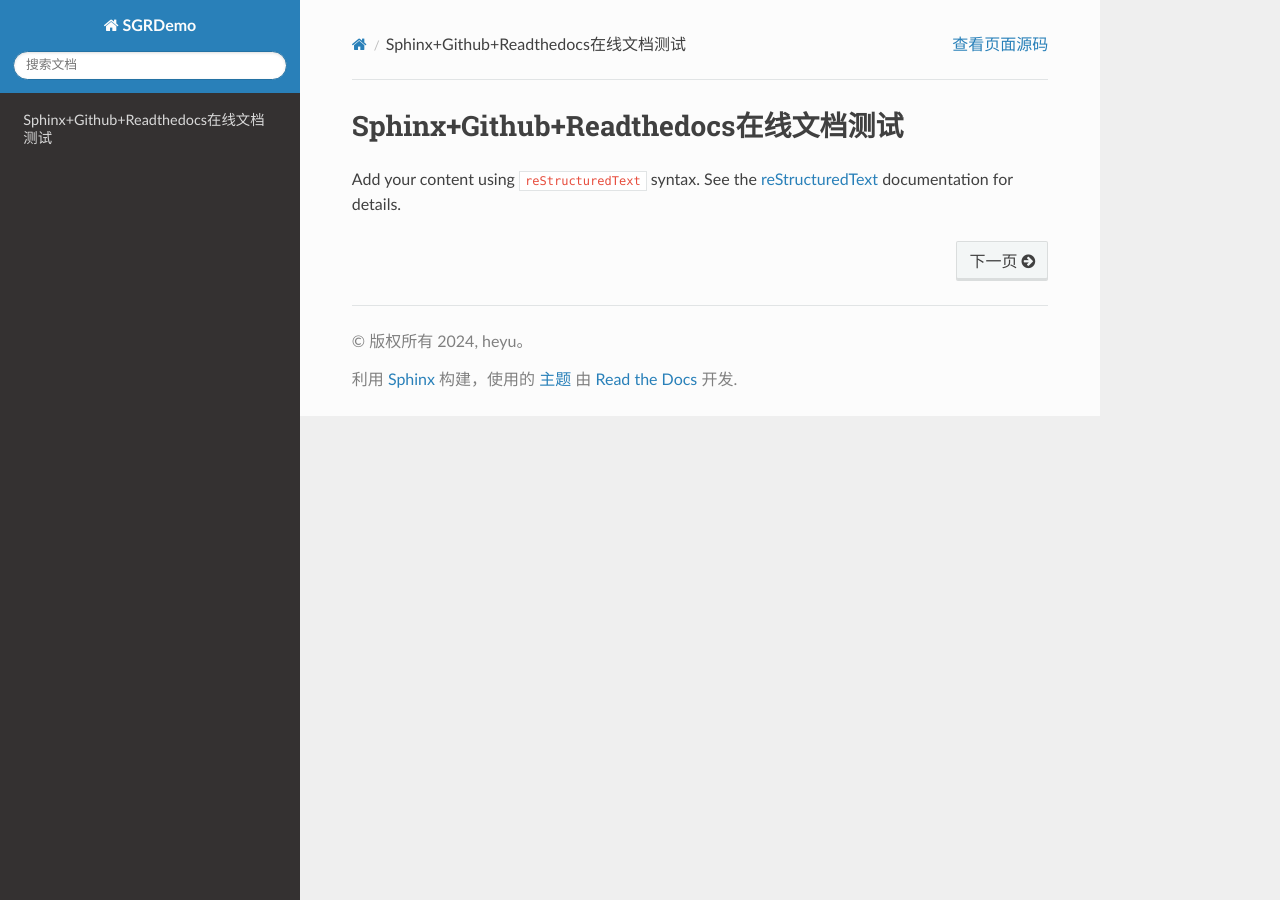
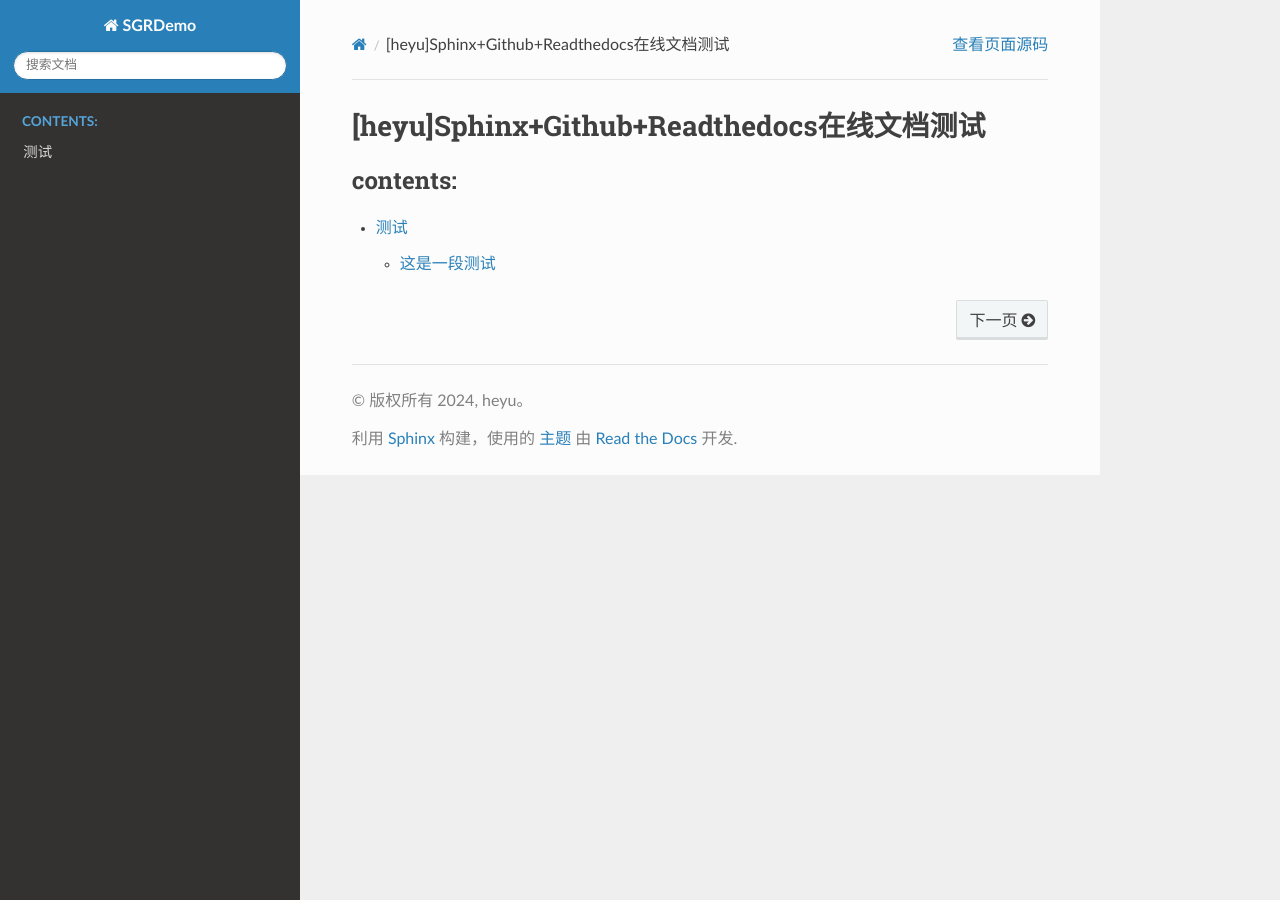
Before and after one commit to heyu58/SGR, a Sphinx documentation site: the page built from source/index.rst, in a window 1280 px wide. Built offline with Sphinx 7.4.7 and the Read the Docs theme 3.1.0, drawn with Linux system fonts in a browser that asks for light colours.

Commit message:
2024.12.8

```diff
--- a/requirements.txt
+++ b/requirements.txt
@@ -1,2 +1,6 @@
+# markdown suport
+recommonmark
+# markdown table suport
+sphinx-markdown-tables
+
 sphinx-rtd-theme
-myst_parser
--- a/source/index.rst
+++ b/source/index.rst
@@ -1,18 +1,16 @@
-.. SGRDemo documentation master file, created by
-   sphinx-quickstart on Sat Dec  7 16:14:08 2024.
+.. sphinx文档规范与模版 documentation master file, created by
+   sphinx-quickstart on Thu Nov 21 10:50:33 2019.
    You can adapt this file completely to your liking, but it should at least
    contain the root `toctree` directive.
 
-Sphinx+Github+Readthedocs在线文档测试
+.. 这一页是目录树
+
+[heyu]Sphinx+Github+Readthedocs在线文档测试
 =====================
-
-Add your content using ``reStructuredText`` syntax. See the
-`reStructuredText <https://www.sphinx-doc.org/en/master/usage/restructuredtext/index.html>`_
-documentation for details.
 
 
 .. toctree::
    :maxdepth: 2
    :caption: contents:
 
-   about
+   test
--- /dev/null
+++ b/source/test.rst
@@ -0,0 +1,11 @@
+.. vim: syntax=rst
+
+.. _about_embedfire:
+
+测试
+==============
+
+
+这是一段测试
+----------------------------------
+$\sum$
```
Also changed, not shown: source/about.rst (deleted, +0 -5 lines).
